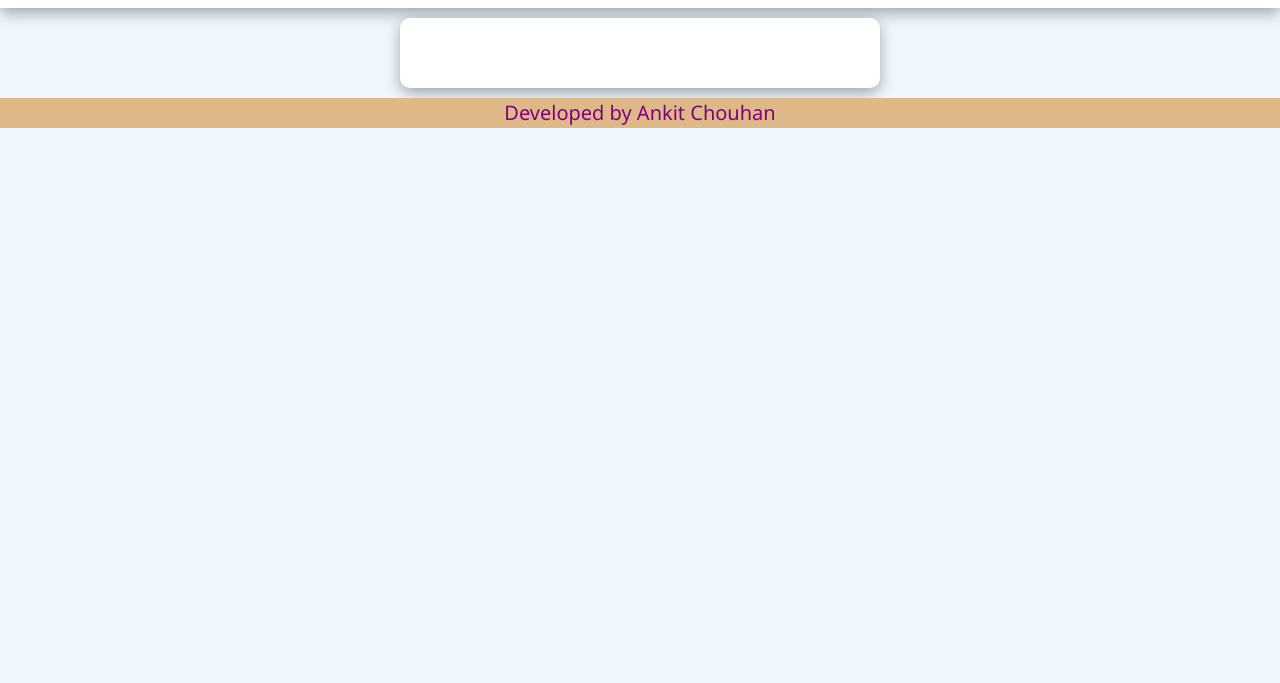
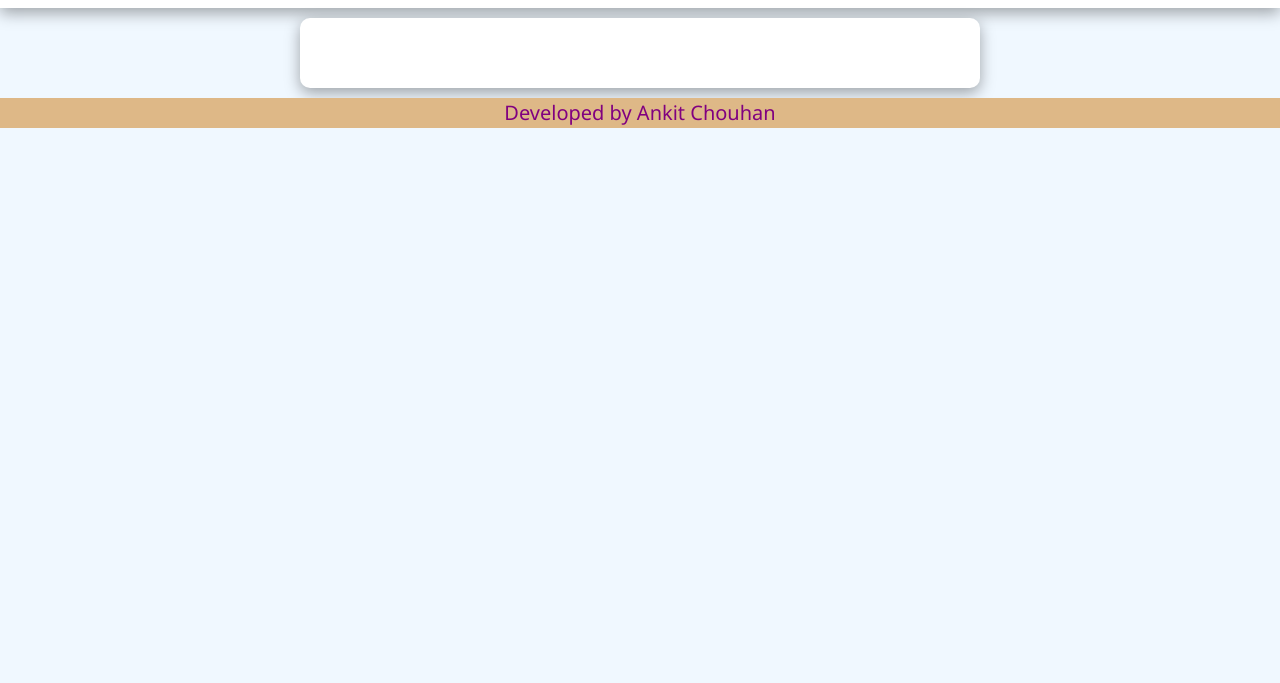
Before and after one commit to Ankitchouhan9993/github-user-search.com, a plain HTML site: page index.html in a window 1280 px wide. Shown: the part 117-800 px from the top of the page. Drawn offline with nearby package versions, Linux system fonts and the light colour scheme.

Commit message:
Update style.css

```diff
--- a/style.css
+++ b/style.css
@@ -49,8 +49,8 @@ flex: 50%;
 .main{
     margin: auto;
     margin-top: 10px;
-    margin-left: 400px;
-    margin-right: 400px;
+    margin-left: 300px;
+    margin-right: 300px;
     display: flex;
     border-radius: 10px;
     flex-direction: column;
```
